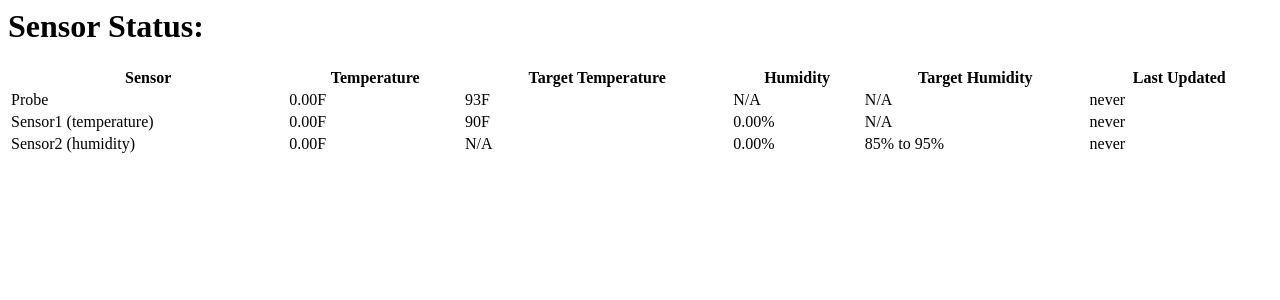
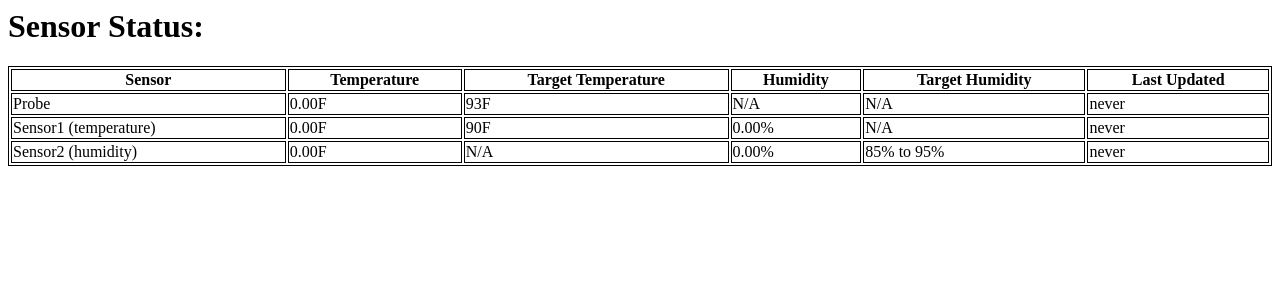
Before and after one commit to mkwarman/enviro-manager, a Flask app: page /new in a window 1280 px wide. Shown: the top 300 px of the page. Run offline with Flask 2, Linux system fonts and the light colour scheme; parts of the project's set-up code (start-up, migrations or seed data) failed here and were passed over.

Commit message:
try adding css

```diff
--- /dev/null
+++ b/static/css/main.css
@@ -0,0 +1,3 @@
+table, th, td {
+   border: 1px solid black;
+}
--- a/templates/index.html
+++ b/templates/index.html
@@ -1,6 +1,7 @@
 <html>
     <head>
         <title>Environment Manager</title>
+        <link rel="stylesheet" href="{{ url_for('static', filename='css/main.css') }}">
     </head>
     <body>
         <h1>Sensor Status:</h1>
```
